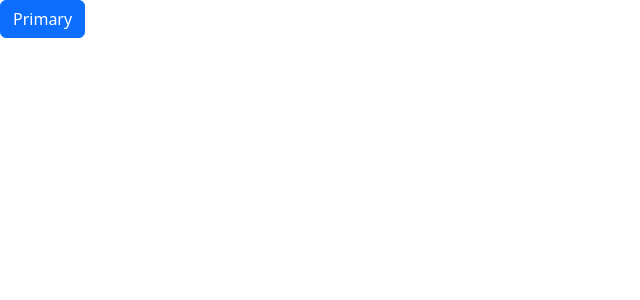
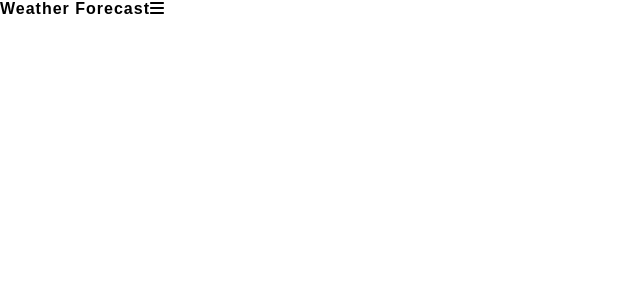
Before and after one commit to erenavar/weather-forecast-with-react-query, a React (Vite) app: page / in a window 1280 px wide. Shown: the top 300 px of the page, without its empty margins (0-640 px from the left). Built offline with nearby package versions, Linux system fonts and the light colour scheme.

Commit message:
Added FontAwesome & Created Header Component

```diff
--- a/index.html
+++ b/index.html
@@ -3,33 +3,15 @@
   <head>
     <meta charset="UTF-8" />
     <link
-      href="https://cdn.jsdelivr.net/npm/bootstrap@5.3.3/dist/css/bootstrap.min.css"
       rel="stylesheet"
-      integrity="sha384-QWTKZyjpPEjISv5WaRU9OFeRpok6YctnYmDr5pNlyT2bRjXh0JMhjY6hW+ALEwIH"
-      crossorigin="anonymous"
+      href=" 	https://cdn.jsdelivr.net/npm/bootstrap@5.3.3/dist/css/bootstrap.min.css"
     />
-
     <meta name="viewport" content="width=device-width, initial-scale=1.0" />
     <title>Vite + React</title>
   </head>
   <body>
     <div id="root"></div>
-    <script
-      src="https://cdn.jsdelivr.net/npm/bootstrap@5.3.3/dist/js/bootstrap.bundle.min.js"
-      integrity="sha384-YvpcrYf0tY3lHB60NNkmXc5s9fDVZLESaAA55NDzOxhy9GkcIdslK1eN7N6jIeHz"
-      crossorigin="anonymous"
-    ></script>
-    <script
-      src="https://cdn.jsdelivr.net/npm/@popperjs/core@2.11.8/dist/umd/popper.min.js"
-      integrity="sha384-I7E8VVD/ismYTF4hNIPjVp/Zjvgyol6VFvRkX/vR+Vc4jQkC+hVqc2pM8ODewa9r"
-      crossorigin="anonymous"
-    ></script>
-    <script
-      src="https://cdn.jsdelivr.net/npm/bootstrap@5.3.3/dist/js/bootstrap.min.js"
-      integrity="sha384-0pUGZvbkm6XF6gxjEnlmuGrJXVbNuzT9qBBavbLwCsOGabYfZo0T0to5eqruptLy"
-      crossorigin="anonymous"
-    ></script>
-
+    <script src="https://cdn.jsdelivr.net/npm/bootstrap@5.3.3/dist/js/bootstrap.bundle.min.js"></script>
     <script type="module" src="/src/main.jsx"></script>
   </body>
 </html>
--- a/package.json
+++ b/package.json
@@ -10,6 +10,11 @@
     "preview": "vite preview"
   },
   "dependencies": {
+    "@fortawesome/fontawesome-svg-core": "^6.5.2",
+    "@fortawesome/free-brands-svg-icons": "^6.5.2",
+    "@fortawesome/free-regular-svg-icons": "^6.5.2",
+    "@fortawesome/free-solid-svg-icons": "^6.5.2",
+    "@fortawesome/react-fontawesome": "^0.2.0",
     "@tanstack/react-query": "^5.29.2",
     "axios": "^1.6.8",
     "react": "^18.2.0",
--- a/src/App.css
+++ b/src/App.css
@@ -1,3 +1,17 @@
 *{
    margin:0
 }
+
+.container{
+    display: flex;
+    flex-direction: column;
+    flex: 1;
+}
+
+.header {
+    display: flex;
+    height: 50px;
+    font-family: sans-serif;
+    font-weight: bold;
+    letter-spacing: 1px;
+}
--- a/src/App.jsx
+++ b/src/App.jsx
@@ -1,15 +1,15 @@
 import "./App.css";
+import Header from "./components/Header";
+
 //import { useData } from "./assets/api/WeatherApi";
 
 function App() {
   // const { data: forecasts } = useData("utrecht");
 
   return (
-    <>
-      <button type="button" className="btn btn-primary">
-        Primary
-      </button>
-    </>
+    <div>
+      <Header />
+    </div>
   );
 }
 
--- /dev/null
+++ b/src/components/Header.jsx
@@ -0,0 +1,15 @@
+import { FontAwesomeIcon } from "@fortawesome/react-fontawesome";
+import { faBars } from "@fortawesome/free-solid-svg-icons";
+
+const Header = () => {
+  return (
+    <div className="container">
+      <div className="header justify-content-between align-items-center">
+        <div>Weather Forecast</div>
+        <FontAwesomeIcon icon={faBars} />
+      </div>
+    </div>
+  );
+};
+
+export default Header;
```
Also changed, not shown: 1 other file (tests, documents, lock files or other folders).
